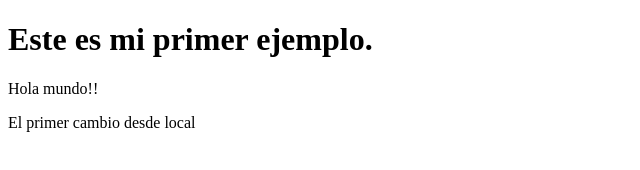
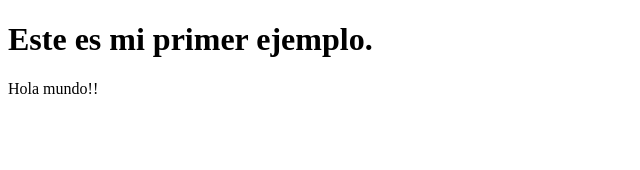
Before and after one commit to gzaratet/proyectoDemoCursoPrework, a plain HTML site: page index.html in a window 1280 px wide. Shown: the whole page, without its empty margins (0-640 px from the left). Drawn offline with Linux system fonts and the light colour scheme.

Commit message:
borrando línea hndex

```diff
--- a/index.html
+++ b/index.html
@@ -8,6 +8,5 @@
 <body>
     <h1>Este es mi primer ejemplo.</h1>
     <p>Hola mundo!!</p>
-    <p>El primer cambio desde local</p>
 </body>
 </html>
```
